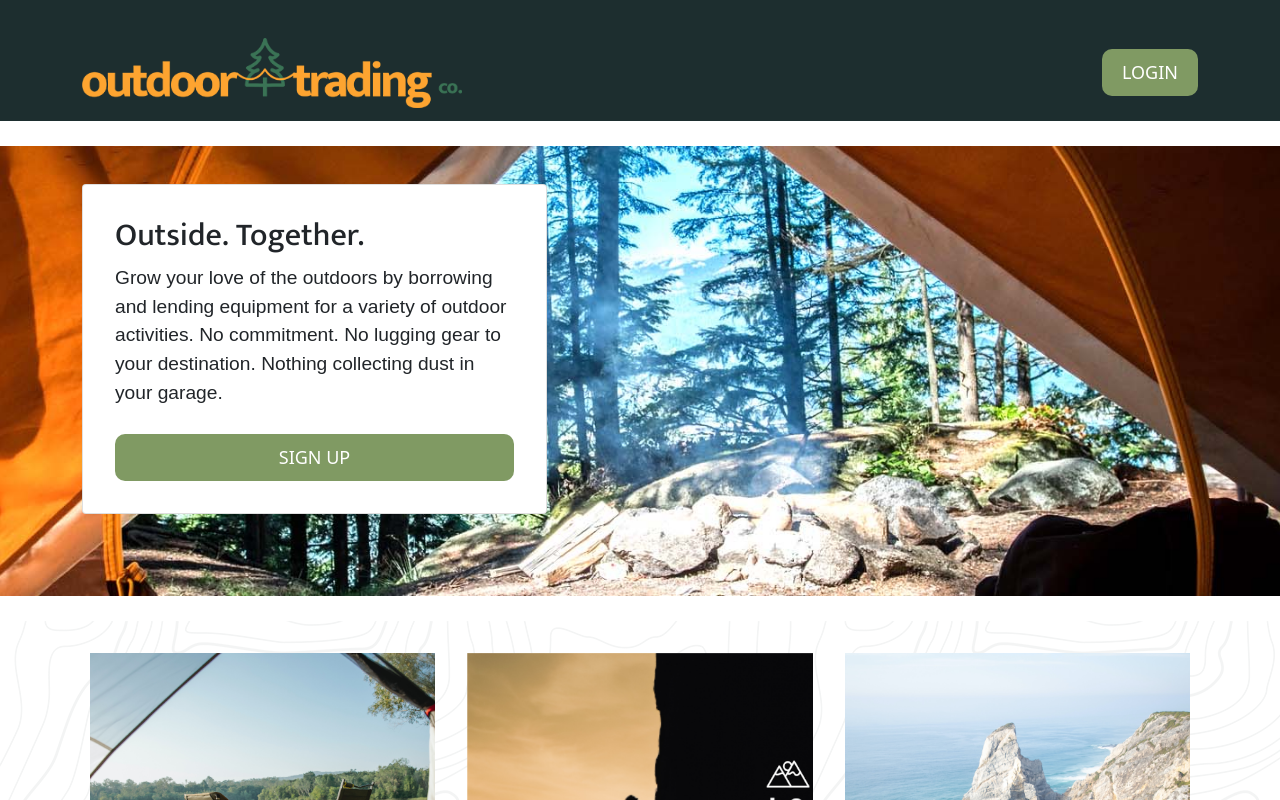
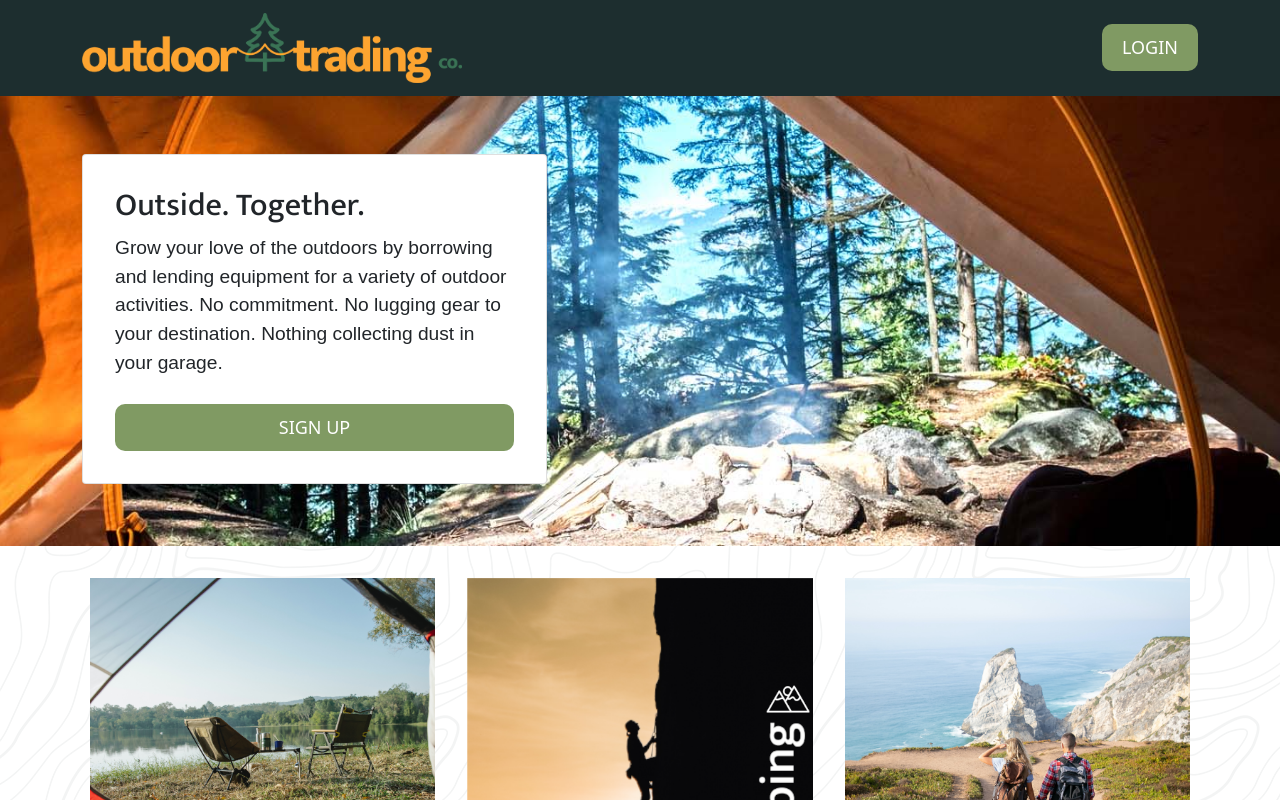
Before and after one commit to NeedaMehmud/outdoor-trading-co, a React (Create React App) app in the folder client/: page / in a window 1280 px wide. Shown: the top 800 px of the page. Built offline with nearby package versions, Linux system fonts and the light colour scheme; a web font is replaced by a local one.

Commit message:
icons centered

```diff
--- a/client/src/style/Iconbar.css
+++ b/client/src/style/Iconbar.css
@@ -1,8 +1,9 @@
 .nav-icon {
   display: flex;
   background-color: var(--secondary);
-  margin: auto;
+  justify-content: space-around;
 }
+
 .nav-item {
   margin: 0em 2em;
 }
--- a/client/src/style/SingleGenre.css
+++ b/client/src/style/SingleGenre.css
@@ -2,12 +2,12 @@
   display: flex;
   flex-wrap: wrap;
   justify-content: space-between;
-  margin-top: 25px;
 }
 
 .card {
   margin-bottom: 15px;
   color: var (--primary);
+  margin-top: 20px;
 }
 
 .title {
```
